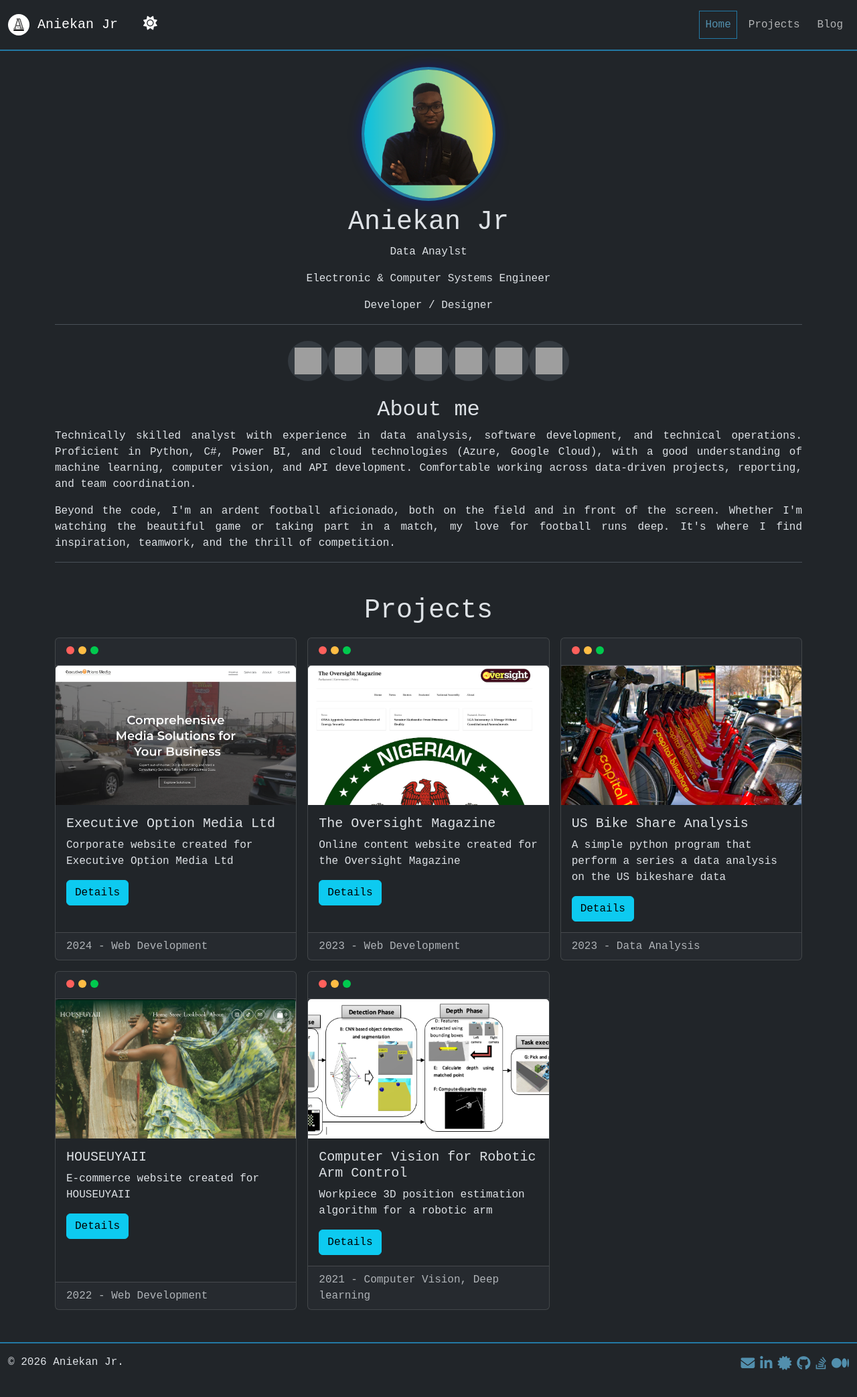
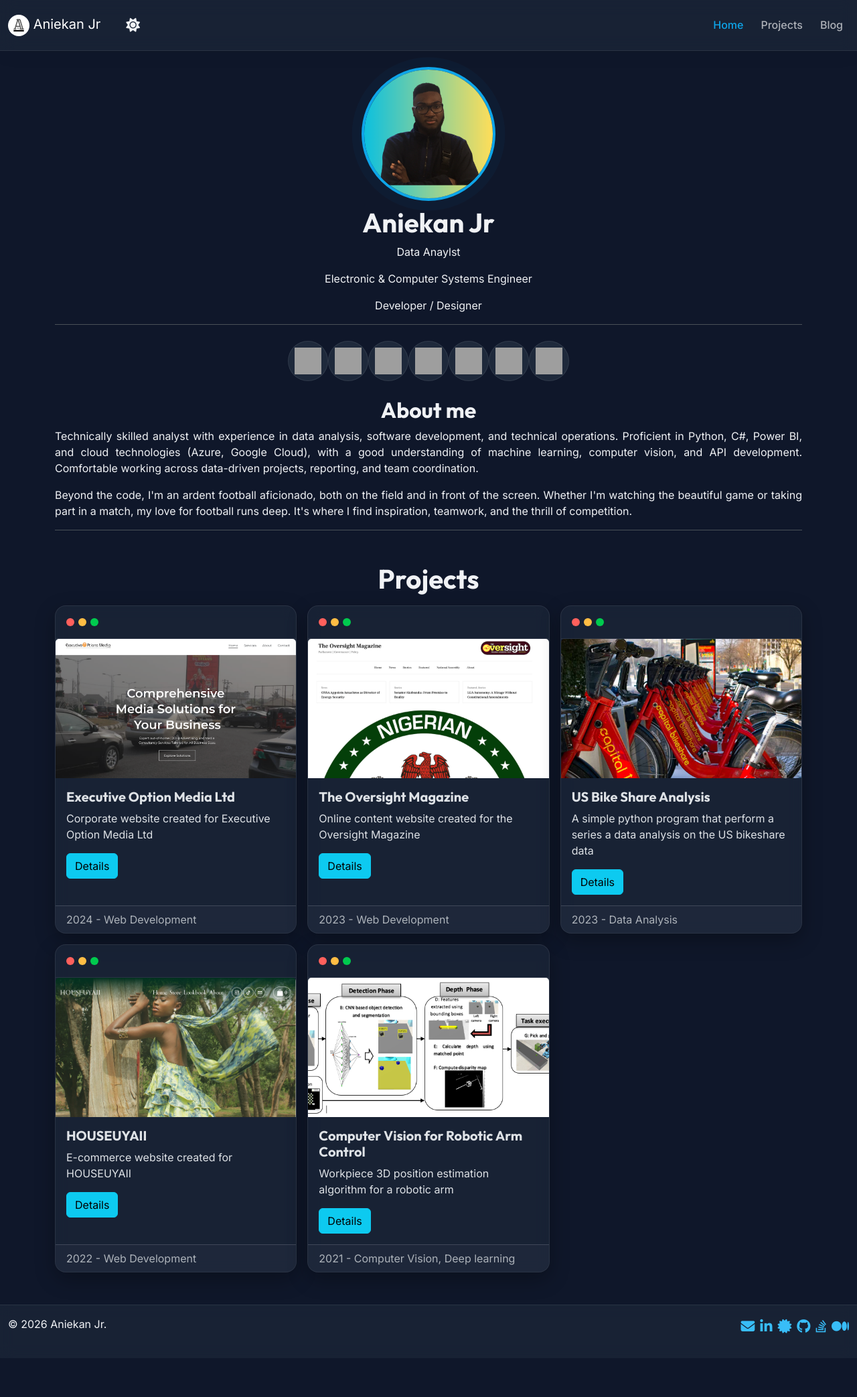
Before and after one commit to aniekanBane/aniekanBane.github.io, a Jekyll site: the page built from index.html, in a window 1280 px wide. Shown: the whole page at 67% size. Built offline with Jekyll 4.4.1, drawn with Linux system fonts in a browser that asks for light colours; nearby versions of some CDN libraries; after the commit the page ends 2028 px from its top, so only the background shows below that; grey boxes are pictures that could not be loaded.

Commit message:
refactor: standardize typography, centralize CSS styles, and optimize theme variables for better maintainability.

```diff
--- a/_includes/footer.html
+++ b/_includes/footer.html
@@ -1,8 +1,4 @@
-<style type="text/css">
-  .site-footer {
-    border-top: 2px solid var(--accent);
-  }
-</style>
+
 <footer class="site-footer py-3">
   <div class="container-fluid">
     <div class="row">
--- a/_includes/head.html
+++ b/_includes/head.html
@@ -12,5 +12,8 @@
     integrity="sha384-SgOJa3DmI69IUzQ2PVdRZhwQ+dy64/BUtbMJw1MZ8t5HZApcHrRKUc4W0kG879m7"
     crossorigin="anonymous"
   />
+  <link rel="preconnect" href="https://fonts.googleapis.com">
+  <link rel="preconnect" href="https://fonts.gstatic.com" crossorigin>
+  <link href="https://fonts.googleapis.com/css2?family=Inter:wght@300;400;500;600&family=Outfit:wght@500;600;700;800&display=swap" rel="stylesheet">
   <link rel="stylesheet" href="/assets/css/style.css" />
 </head>
--- a/_includes/header.html
+++ b/_includes/header.html
@@ -1,38 +1,4 @@
-<style type="text/css">
-  .navbar {
-    border-bottom: 2px solid var(--accent);
-  }
-  .navbar .nav-link {
-    border: 1px solid transparent;
 
-    &:hover {
-      border-color: var(--accent);
-      color: var(--primary);
-    }
-  }
-  .navbar .nav-link.active {
-    border-color: var(--accent);
-    color: var(--primary);
-  }
-  .navbar-toggler {
-    border: none;
-    color: var(--text);
-  }
-  .navbar-right {
-    display: flex;
-    align-items: center;
-  }
-  #theme-toggle {
-    background: none;
-    border: none;
-    font-size: 1.3rem;
-    margin-left: 1rem;
-
-    &:hover {
-      color: var(--primary);
-    }
-  }
-</style>
 <header>
   <nav class="navbar navbar-expand-lg mb-4 py-2 py-lg-3">
     <div class="container-fluid">
--- a/_sass/_main.scss
+++ b/_sass/_main.scss
@@ -16,12 +16,20 @@
 }
 
 body {
-  font-family: $font-family;
-  font-weight: $font-weight;
+  font-family: $font-family-sans-serif;
+  font-weight: $font-weight-normal;
+  background-color: var(--bg-primary);
+  color: var(--text);
   margin: 0;
   padding: 0;
   width: 100%;
-  height: 100vh;
+  min-height: 100vh;
+}
+
+h1, h2, h3, h4, h5, h6 {
+  font-family: $font-family-headings;
+  font-weight: 700;
+  color: var(--text);
 }
 
 section {
@@ -42,3 +50,156 @@ img {
   object-fit: cover;
   width: inherit;
 }
+
+/* Extracted & Improved Styles */
+
+/* Header & Navbar */
+.navbar {
+  background: var(--bg-window);
+  backdrop-filter: blur(12px);
+  -webkit-backdrop-filter: blur(12px);
+  border-bottom: 1px solid var(--border);
+  box-shadow: 0 4px 30px rgba(0, 0, 0, 0.05);
+
+  .nav-link {
+    border: 1px solid transparent;
+    border-radius: 8px;
+    transition: all 0.3s ease;
+    font-weight: 500;
+
+    &:hover, &.active {
+      color: var(--accent);
+    }
+  }
+
+  .navbar-toggler {
+    border: none;
+    color: var(--text);
+  }
+
+  .navbar-right {
+    display: flex;
+    align-items: center;
+  }
+}
+
+#theme-toggle {
+  background: none;
+  border: none;
+  font-size: 1.3rem;
+  margin-left: 1rem;
+  color: var(--text);
+  transition: color 0.3s ease, transform 0.3s ease;
+
+  &:hover {
+    color: var(--accent);
+    transform: rotate(15deg) scale(1.1);
+  }
+}
+
+/* Profile section */
+.profile-picture {
+  width: 200px;
+  border-radius: 50%;
+  overflow: hidden;
+  animation: pulse 3s infinite;
+  border: 4px solid var(--accent);
+  box-shadow: 0 0 25px var(--accent);
+}
+
+@keyframes pulse {
+  0% { box-shadow: 0 0 0 0 var(--accent); }
+  70% { box-shadow: 0 0 0 15px rgba(0, 0, 0, 0); }
+  100% { box-shadow: 0 0 0 0 rgba(0, 0, 0, 0); }
+}
+
+/* Skills */
+.skill-badge {
+  width: 60px;
+  height: 60px;
+  border-radius: 50%;
+  transition: all 0.3s ease;
+  background-color: var(--bg-secondary);
+  border: 1px solid var(--border);
+
+  &:hover {
+    transform: translateY(-5px) scale(1.05);
+    box-shadow: 0 10px 20px var(--card-shadow);
+    border-color: var(--accent);
+  }
+
+  img {
+    width: 40px;
+    height: 40px;
+  }
+}
+
+/* Projects & Cards */
+.card {
+  background: var(--bg-window);
+  backdrop-filter: blur(10px);
+  -webkit-backdrop-filter: blur(10px);
+  border: 1px solid var(--border);
+  border-radius: 16px;
+  overflow: hidden;
+  transition: all 0.3s cubic-bezier(0.25, 0.8, 0.25, 1);
+  box-shadow: 0 10px 30px var(--card-shadow);
+
+  &:hover {
+    transform: translateY(-8px);
+    box-shadow: 0 15px 35px var(--card-shadow);
+    border-color: var(--accent);
+  }
+
+  .card-header {
+    background: transparent;
+    border-bottom: 1px solid var(--border);
+    padding: 0.75rem 1rem;
+  }
+
+  .card-img-top {
+    height: 13rem;
+    aspect-ratio: 16/9;
+  }
+}
+
+.dot {
+  height: 12px;
+  width: 12px;
+  background-color: #ff605c;
+  border-radius: 50%;
+  display: inline-block;
+  margin-right: 6px;
+}
+
+.dot:nth-child(2) { background-color: #ffbd44; }
+.dot:nth-child(3) { background-color: #00ca4e; }
+
+/* Modals */
+.modal-content {
+  background: var(--bg-primary);
+  border: 1px solid var(--border);
+  border-radius: 16px;
+  box-shadow: 0 25px 50px -12px var(--card-shadow);
+
+  .modal-header, .modal-footer {
+    border-color: var(--border);
+  }
+}
+
+.modal-body img {
+  border-radius: 8px;
+  box-shadow: 0 4px 15px var(--card-shadow);
+  padding: 0;
+  margin-top: 1rem;
+  margin-bottom: 1rem;
+  border: 2px solid var(--accent);
+}
+
+/* Footer */
+.site-footer {
+  background: var(--bg-window);
+  backdrop-filter: blur(10px);
+  -webkit-backdrop-filter: blur(10px);
+  border-top: 1px solid var(--border);
+}
--- a/_sass/_variables.scss
+++ b/_sass/_variables.scss
@@ -1,24 +1,29 @@
-$font-family: 'Courier New', Courier, monospace;
-$font-weight: 400 !default;
+$font-family-sans-serif: 'Inter', system-ui, -apple-system, "Segoe UI", Roboto, "Helvetica Neue", Arial, sans-serif;
+$font-family-headings: 'Outfit', $font-family-sans-serif;
+$font-weight-normal: 400;
 
 /* Colors */
 $themes: (
   light: (
-    text: #111213,
-    // bg-primary: #f3f6f7,
-    // bg-secondary: #f0f0f0,
-    bg-window: #e0e0e0,
-    primary: #528fad,
-    secondary: #90c1da,
-    accent: #5bb1dc,
+    text: #1a1b1e,
+    bg-primary: #f8f9fa,
+    bg-secondary: #eef1f4,
+    bg-window: rgba(255, 255, 255, 0.75),
+    primary: #005f73,
+    secondary: #0a9396,
+    accent: #00b4d8,
+    card-shadow: rgba(0, 0, 0, 0.05),
+    border: rgba(0, 0, 0, 0.08)
   ),
   dark: (
-    text: #ecedee,
-    // bg-primary: #222529,
-    // bg-secondary: #1a1a1a,
-    bg-window: #2a2a2a,
-    primary: #528fad,
-    secondary: #25566f,
-    accent: #2379a4,
+    text: #f0f2f5,
+    bg-primary: #0f172a,
+    bg-secondary: #1e293b,
+    bg-window: rgba(30, 41, 59, 0.65),
+    primary: #38bdf8,
+    secondary: #818cf8,
+    accent: #0ea5e9,
+    card-shadow: rgba(0, 0, 0, 0.3),
+    border: rgba(255, 255, 255, 0.08)
   ),
 );
--- a/index.html
+++ b/index.html
@@ -3,62 +3,7 @@ layout: default
 permalink: /
 ---
 
-<style type="text/css">
-  .profile-picture {
-    width: 200px;
-    border-radius: 50%;
-    overflow: hidden;
-    animation: pulse 3s infinite;
-    border: 4px solid var(--accent);
-    box-shadow: 0 0 20px rgba(0, 0, 255, 0.3);
-  }
 
-  .skill-badge {
-    width: 60px;
-    height: 60px;
-    border-radius: 50%;
-    transition: all 0.3s ease;
-    background-color: var(--bs-secondary-bg);
-
-    &:hover {
-      transform: translateY(-5px);
-      box-shadow: 0 5px 15px rgba(0, 0, 225, 0.3);
-    }
-  }
-
-  .skill-badge img {
-    width: 40px;
-    height: 40px;
-  }
-
-  .dot {
-    height: 12px;
-    width: 12px;
-    background-color: #ff605c;
-    border-radius: 50%;
-    display: inline-block;
-    margin-right: 6px;
-  }
-
-  .dot:nth-child(2) {
-    background-color: #ffbd44;
-  }
-
-  .dot:nth-child(3) {
-    background-color: #00ca4e;
-  }
-
-  .card .card-img-top {
-    height: 13rem;
-    aspect-ratio: 16/9;
-  }
-  .modal-body img {
-    border-top: 2px solid var(--accent);
-    border-bottom: 2px solid var(--accent);
-    padding-top: 1rem;
-    padding-bottom: 1rem;
-  }
-</style>
 <div class="container">
   <section id="profile">
     <img
@@ -122,8 +67,22 @@ permalink: /
             <h5 class="card-title">{{ project.title }}</h5>
             <p class="card-text">{{ project.headline }}</p>
             {%- if project.description -%}
-            {%- assign project_id = project.headline | replace: ' ', '' -%}
+            {%- assign project_id = project.title | slugify -%}
             <a class="card-link btn btn-info" data-bs-toggle="modal" data-bs-target="#{{ project_id }}">Details</a>
+            {%- endif -%}
+          </div>
+          <div class="card-footer text-body-secondary">
+            {{ project.year }} - {{ project.category }}
+          </div>
+        </div>
+      </div>
+      {%- endfor -%}
+    </div>
+
+    <!-- Modals (Rendered outside the cards to prevent stacking context issues with backdrop-filter) -->
+    {%- for project in projects -%}
+      {%- if project.description -%}
+      {%- assign project_id = project.title | slugify -%}
       <div class="modal fade" tabindex="-1" id="{{ project_id }}" aria-labelledby="{{ project_id }}Label" aria-hidden="true">
         <div class="modal-dialog modal-dialog-centered modal-dialog-scrollable">
           <div class="modal-content">
@@ -148,14 +107,7 @@ permalink: /
         </div>
       </div>
       {%- endif -%}
-          </div>
-          <div class="card-footer text-body-secondary">
-            {{ project.year }} - {{ project.category }}
-          </div>
-        </div>
-      </div>
     {%- endfor -%}
-    </div>
   </section>
   <section id="certs"></section>
 </div>
```
Lines whose indentation alone changed are shown as unchanged.
